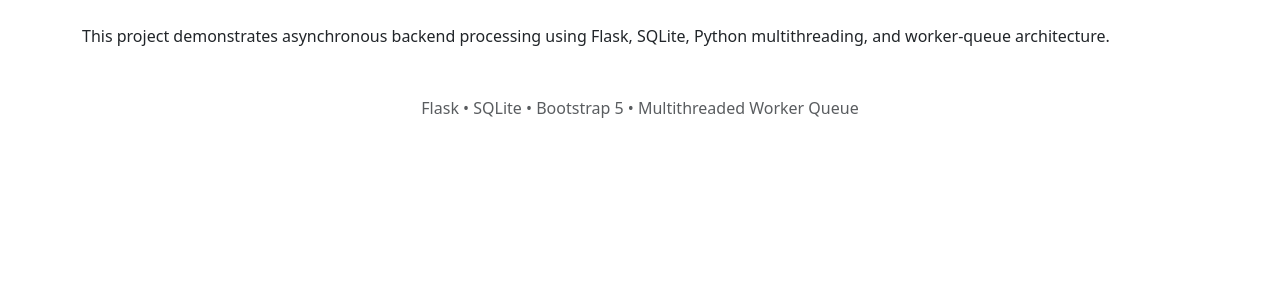
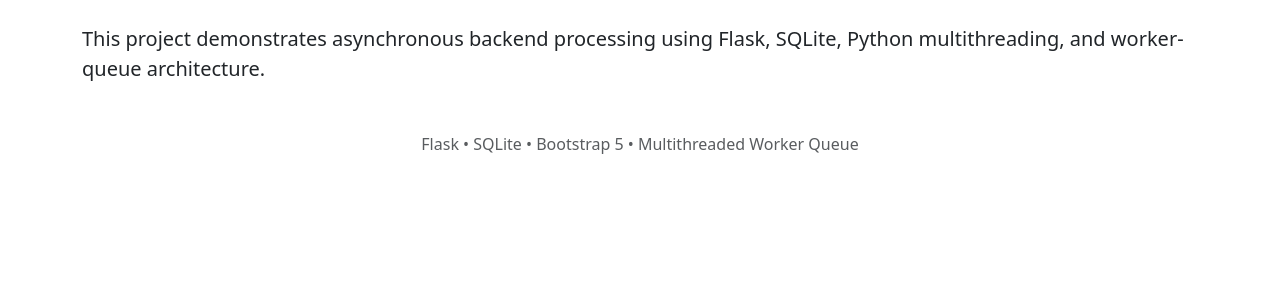
Before and after one commit to mchenrep/fullstackflaskapp, a Flask app: page /about in a window 1280 px wide. Shown: the part 42-342 px from the top of the page. Run offline with Flask 3, Linux system fonts and the light colour scheme.

Commit message:
updated about page

```diff
--- a/templates/about.html
+++ b/templates/about.html
@@ -1,4 +1,4 @@
 {% extends "base.html" %}
 {% block content %}
-<p>This project demonstrates asynchronous backend processing using Flask, SQLite, Python multithreading, and worker-queue architecture.</p>
+<p class="lead">This project demonstrates asynchronous backend processing using Flask, SQLite, Python multithreading, and worker-queue architecture.</p>
 {% endblock %}
```
